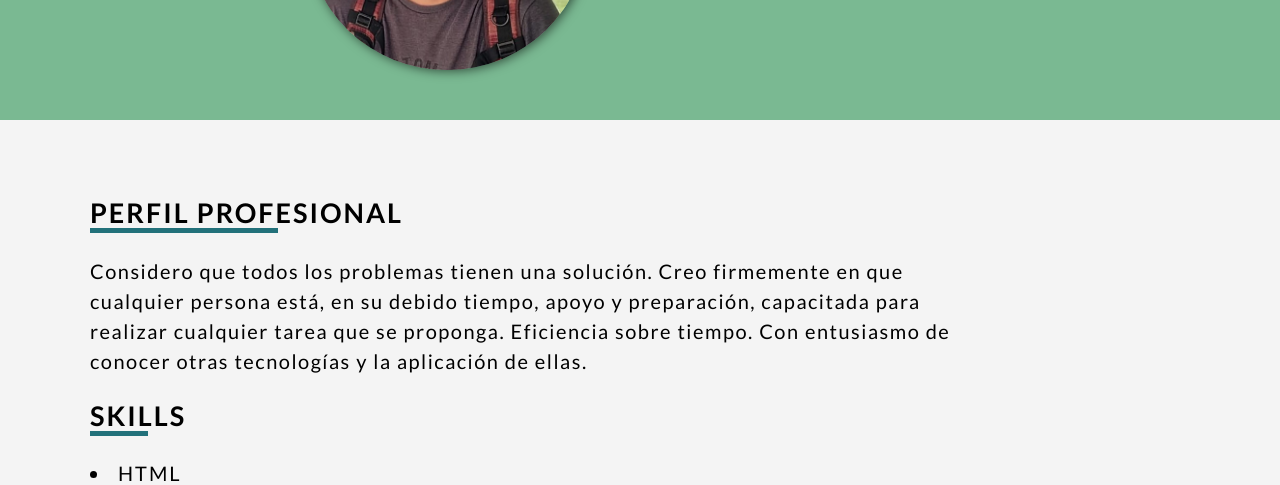
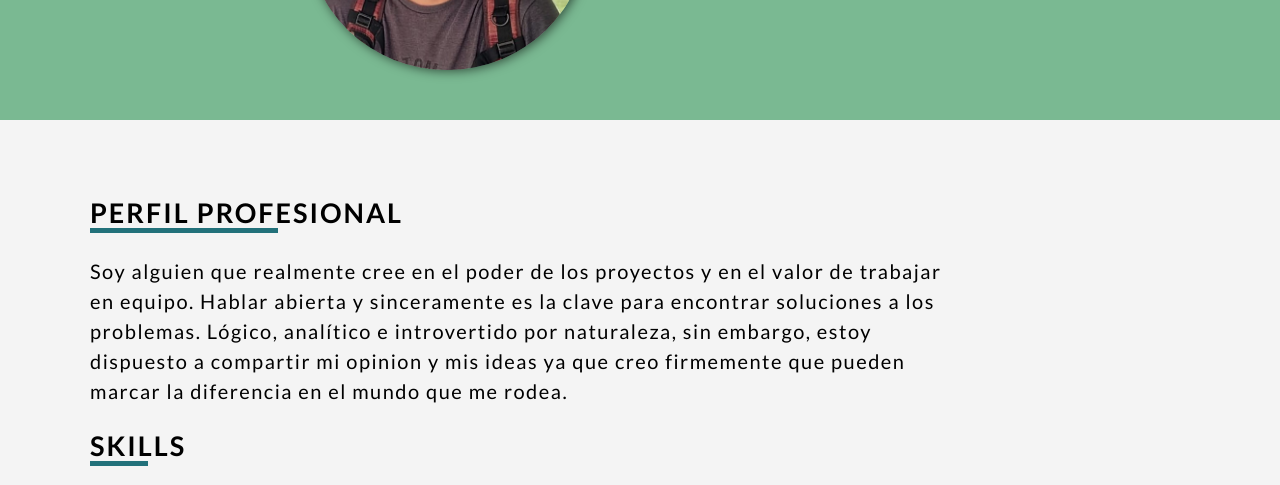
Before and after one commit to Nico-Traczuk/cv, a plain HTML site: page index.html in a window 1280 px wide. Shown: the part 252-737 px from the top of the page. Drawn offline with Linux system fonts and the light colour scheme.

Commit message:
cambios 24-5

```diff
--- a/index.html
+++ b/index.html
@@ -27,7 +27,7 @@
             <div class="main__datos">
                 <div class="main__perfil">
                     <h2 class="main__perfil--titulo">Perfil Profesional</h2>
-                    <p class="main__perfil--texto">Considero que todos los problemas tienen una solución. Creo firmemente en que cualquier persona está, en su debido tiempo, apoyo y preparación, capacitada para realizar cualquier tarea que se proponga. Eficiencia sobre tiempo. Con entusiasmo de conocer otras tecnologías y la aplicación de ellas.</p>
+                    <p class="main__perfil--texto">Soy alguien que realmente cree en el poder de los proyectos y en el valor de trabajar en equipo. Hablar abierta y sinceramente es la clave para encontrar soluciones a los problemas. Lógico, analítico e introvertido por naturaleza, sin embargo, estoy dispuesto a compartir mi opinion y mis ideas ya que creo firmemente que pueden marcar la diferencia en el mundo que me rodea. </p>
                 </div>
         </section>
         <section id="skills">
```
